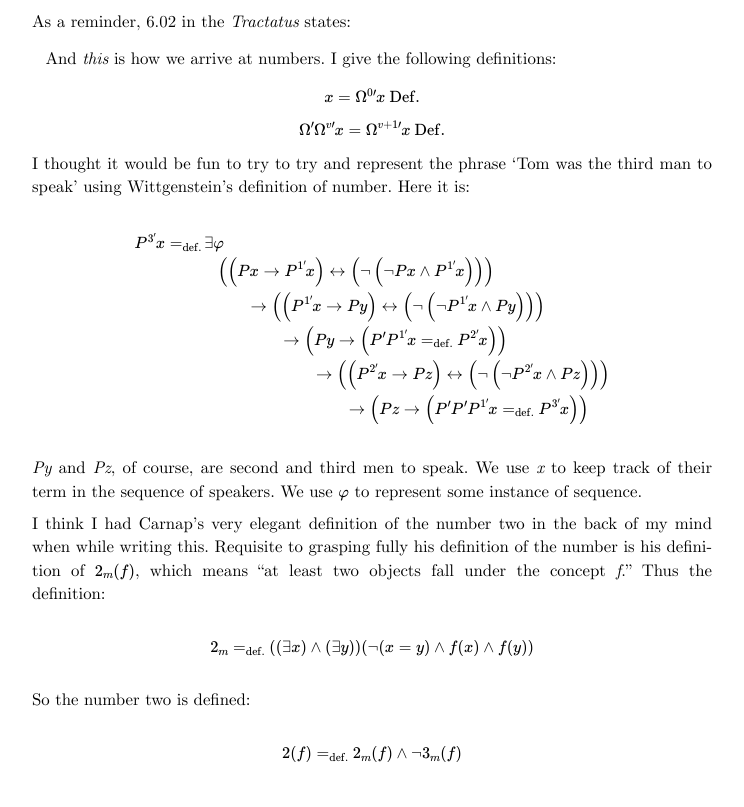
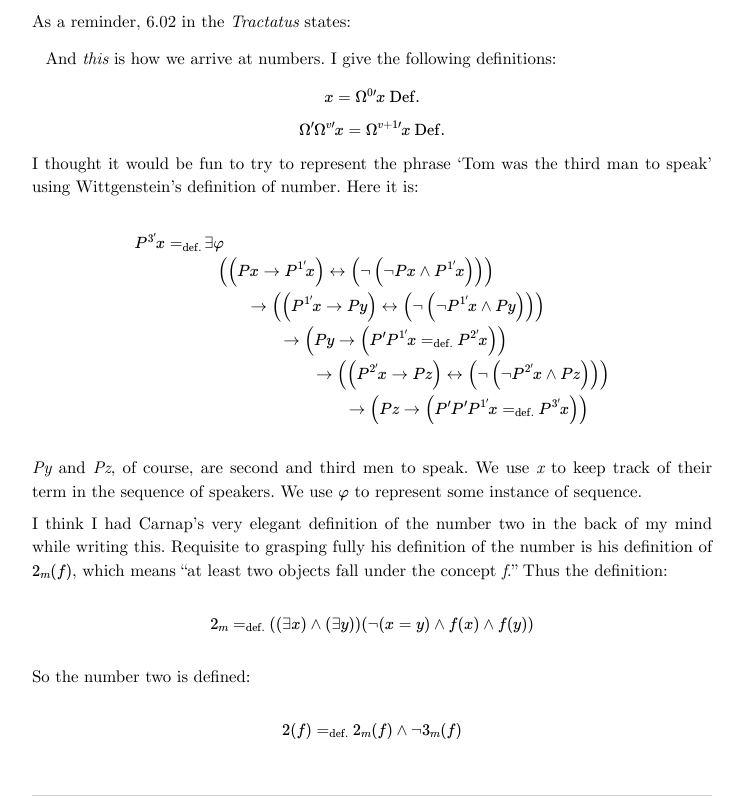
Before and after one commit to newstylemagazine/jacobsponga, a plain HTML site: page articles/wittgenstein-number.html in a window 1280 px wide. Shown: the part 448-1255 px from the top of the page, without its empty margins (268-1012 px from the left). Drawn offline with nearby package versions, Linux system fonts and the light colour scheme.

Commit message:
Add files via upload

```diff
--- a/articles/wittgenstein-number.html
+++ b/articles/wittgenstein-number.html
@@ -36,7 +36,7 @@
                 <p>$$\Omega'\Omega^{v}{'}x = \Omega^{v+1}{'}x \text{ Def.}$$</p>
             </blockquote>
 
-            <p>I thought it would be fun to try to try and represent the phrase &lsquo;Tom was the third man to speak&rsquo; using Wittgenstein’s definition of number. Here it is:</p>
+            <p>I thought it would be fun to try to represent the phrase &lsquo;Tom was the third man to speak&rsquo; using Wittgenstein’s definition of number. Here it is:</p>
 
             <div class="math-block">
             \[\begin{aligned}
@@ -51,7 +51,7 @@
 
             <p><i>Py</i> and <i>Pz</i>, of course, are second and third men to speak. We use <i>x</i> to keep track of their term in the sequence of speakers. We use $\varphi$ to represent some instance of sequence.</p>
 
-            <p>I think I had Carnap’s very elegant definition of the number two in the back of my mind when while writing this. Requisite to grasping fully his definition of the number is his definition of $\mathrm{2}_{m}(f)$, which means &ldquo;at least two objects fall under the concept <i>f</i>.&rdquo; Thus the definition:</p>
+            <p>I think I had Carnap’s very elegant definition of the number two in the back of my mind while writing this. Requisite to grasping fully his definition of the number is his definition of $\mathrm{2}_{m}(f)$, which means &ldquo;at least two objects fall under the concept <i>f</i>.&rdquo; Thus the definition:</p>
 
             <div class="math-block">
             $$2_m =_{\text{def.}} ((\exists x) \wedge (\exists y)) (\neg (x = y) \wedge f(x) \wedge f(y))$$
```
